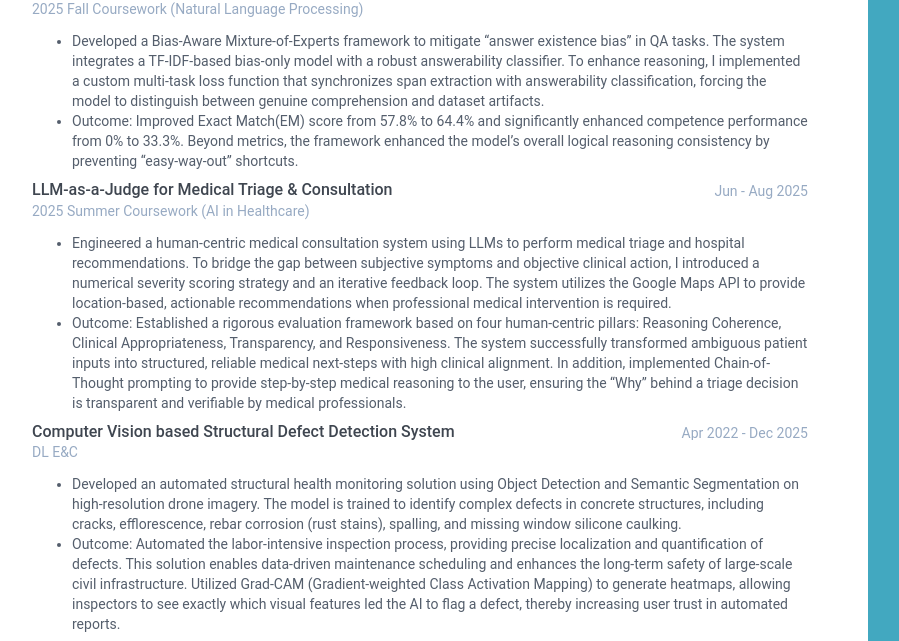
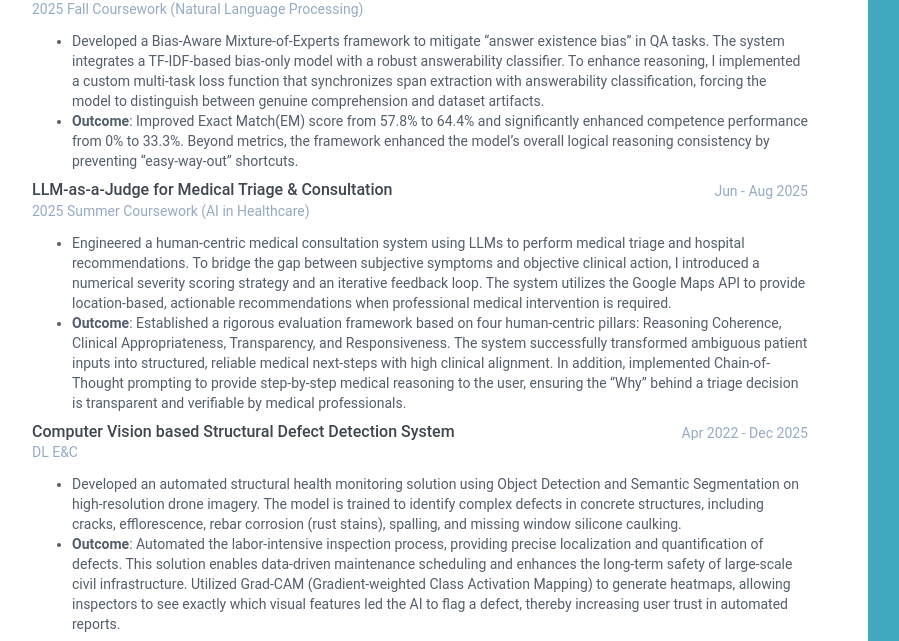
Before and after one commit to nanunzoey/nanunzoey.github.io, a Jekyll site: the page built from print.html, in a window 1280 px wide and 900 px high, scrolled down 1464 px. Shown: the part 147-788 px from the top of the window, without its empty margins (28-927 px from the left). Built offline with Jekyll 4.4.1, drawn with Linux system fonts in a browser that asks for light colours; nearby versions of some CDN libraries; library files that are not in the unit come from our copies.

Commit message:
Update data.yml

```diff
--- a/_data/data.yml
+++ b/_data/data.yml
@@ -129,7 +129,7 @@ certifications:
     credentialname:
     details: |
       - Developed a Bias-Aware Mixture-of-Experts framework to mitigate "answer existence bias" in QA tasks. The system integrates a TF-IDF-based bias-only model with a robust answerability classifier. To enhance reasoning, I implemented a custom multi-task loss function that synchronizes span extraction with answerability classification, forcing the model to distinguish between genuine comprehension and dataset artifacts.
-      - Outcome: Improved Exact Match(EM) score from 57.8% to 64.4% and significantly enhanced competence performance from 0% to 33.3%. Beyond metrics, the framework enhanced the model's overall logical reasoning consistency by preventing "easy-way-out" shortcuts.
+      - **Outcome**: Improved Exact Match(EM) score from 57.8% to 64.4% and significantly enhanced competence performance from 0% to 33.3%. Beyond metrics, the framework enhanced the model's overall logical reasoning consistency by preventing "easy-way-out" shortcuts.
 
   - name: LLM-as-a-Judge for Medical Triage & Consultation
     start: Jun
@@ -140,7 +140,7 @@ certifications:
     credentialname:
     details: |
       - Engineered a human-centric medical consultation system using LLMs to perform medical triage and hospital recommendations. To bridge the gap between subjective symptoms and objective clinical action, I introduced a numerical severity scoring strategy and an iterative feedback loop. The system utilizes the Google Maps API to provide location-based, actionable recommendations when professional medical intervention is required.
-      - Outcome: Established a rigorous evaluation framework based on four human-centric pillars: Reasoning Coherence, Clinical Appropriateness, Transparency, and Responsiveness. The system successfully transformed ambiguous patient inputs into structured, reliable medical next-steps with high clinical alignment. In addition, implemented Chain-of-Thought prompting to provide step-by-step medical reasoning to the user, ensuring the "Why" behind a triage decision is transparent and verifiable by medical professionals.
+      - **Outcome**: Established a rigorous evaluation framework based on four human-centric pillars: Reasoning Coherence, Clinical Appropriateness, Transparency, and Responsiveness. The system successfully transformed ambiguous patient inputs into structured, reliable medical next-steps with high clinical alignment. In addition, implemented Chain-of-Thought prompting to provide step-by-step medical reasoning to the user, ensuring the "Why" behind a triage decision is transparent and verifiable by medical professionals.
 
   - name: Computer Vision based Structural Defect Detection System
     start: Apr 2022
@@ -151,7 +151,7 @@ certifications:
     credentialname:
     details: |
       - Developed an automated structural health monitoring solution using Object Detection and Semantic Segmentation on high-resolution drone imagery. The model is trained to identify complex defects in concrete structures, including cracks, efflorescence, rebar corrosion (rust stains), spalling, and missing window silicone caulking.
-      - Outcome: Automated the labor-intensive inspection process, providing precise localization and quantification of defects. This solution enables data-driven maintenance scheduling and enhances the long-term safety of large-scale civil infrastructure. Utilized Grad-CAM (Gradient-weighted Class Activation Mapping) to generate heatmaps, allowing inspectors to see exactly which visual features led the AI to flag a defect, thereby increasing user trust in automated reports.
+      - **Outcome**: Automated the labor-intensive inspection process, providing precise localization and quantification of defects. This solution enables data-driven maintenance scheduling and enhances the long-term safety of large-scale civil infrastructure. Utilized Grad-CAM (Gradient-weighted Class Activation Mapping) to generate heatmaps, allowing inspectors to see exactly which visual features led the AI to flag a defect, thereby increasing user trust in automated reports.
 
 publications:
   title: Talks & Presentations
```
